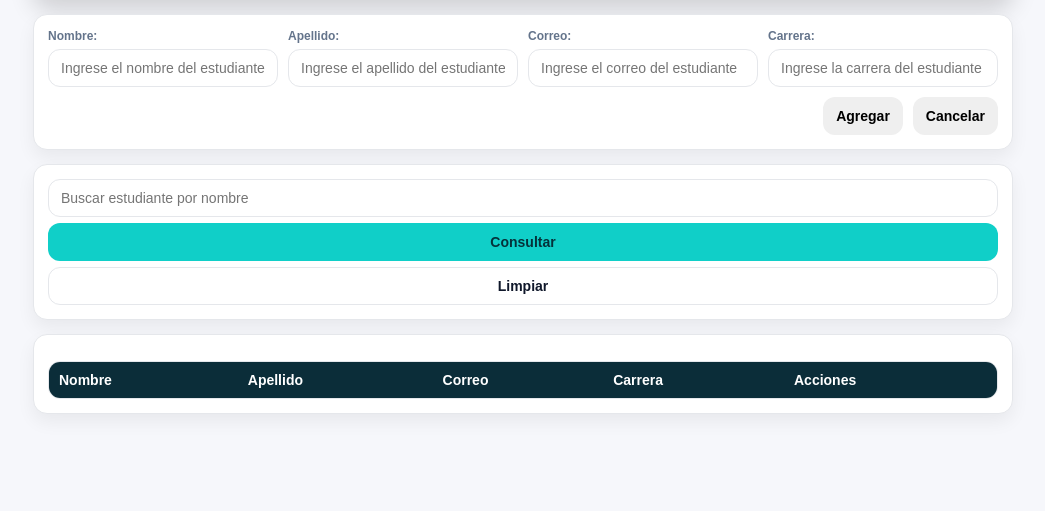
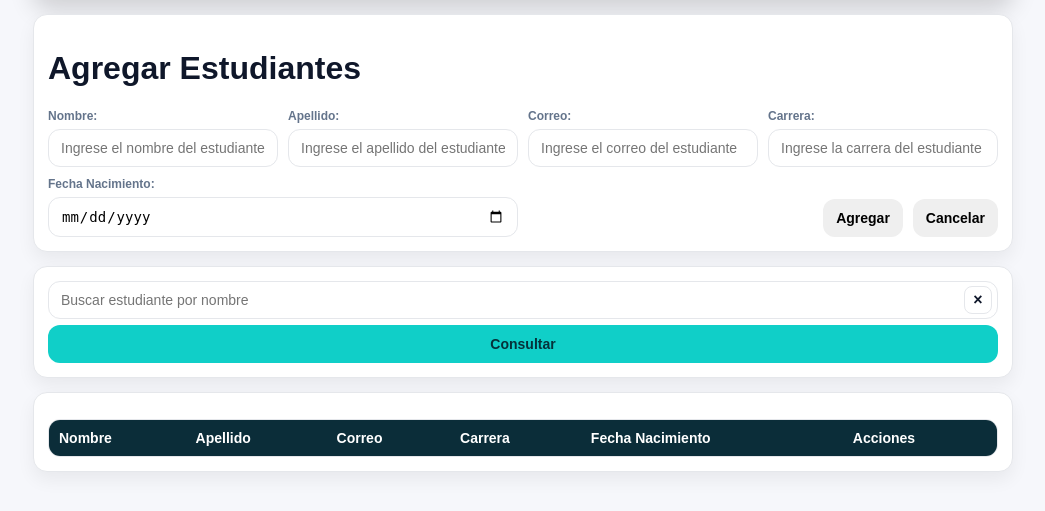
Before and after one commit to DanielVs29/II-51-Laboratorios, a PHP site: page /Lab06/index.html in a window 1280 px wide. Shown: the part 110-621 px from the top of the page, without its empty margins (117-1162 px from the left). Run offline with PHP 8.4, Linux system fonts and the light colour scheme; lists and menus that the app fills with data are empty; some libraries are stand-ins or nearby versions.

Commit message:
Laboratorio listo con CRUD

```diff
--- a/Lab06/app.js
+++ b/Lab06/app.js
@@ -1,85 +1,62 @@
-// importamos el cliente de Supabase para interactuar con la base de datos
-// este cliente ya está configurado con la URL y la clave de acceso a nuestra instancia de Supabase
 import { supabase } from "./supabase.js";
 
-//****************************************
-// Referencias a elementos del DOM
-//****************************************
-// Botones
-const btnClean = document.getElementById("btnClean");
-const btnAdd = document.getElementById("btnAdd");
-const btnCancel = document.getElementById("btnCancel");
-const btnLoad = document.getElementById("btnLoad");
-// Campo de búsqueda
-const txtSearch = document.getElementById("txtSearch");
-//Formulario
+// ****************************************
+// REFERENCIAS DOM
+// ****************************************
+const txtId = document.getElementById("txtId");
 const txtNombre = document.getElementById("txtNombre");
 const txtApellido = document.getElementById("txtApellido");
 const txtCorreo = document.getElementById("txtCorreo");
 const txtCarrera = document.getElementById("txtCarrera");
-// Tabla
+const txtFechaNac = document.getElementById("txtFechaNac");
+
+const btnAdd = document.getElementById("btnAdd");
+const btnCancel = document.getElementById("btnCancel");
+const btnLoad = document.getElementById("btnLoad");
+const btnClear = document.getElementById("btnClear");
+
+const txtSearch = document.getElementById("txtSearch");
 const tbody = document.getElementById("tbodyStudents");
+const tituloForm = document.getElementById("tituloForm");
 
-//Consultar estudiantes al cargar la página
-window.onload = () => {
-  consultarEstudiantes();
-};
-//****************************************
-//Eventos
-//****************************************
-btnLoad.addEventListener("click", async () => consultarEstudiantes());
-btnAdd.addEventListener("click", async () => guardarEstudiante());
+// ****************************************
+// FUNCIONES (PRIMERO 🔥)
+// ****************************************
 
-// funcion de flecha
-// const consultarEstudiantes = async () => {};
-// funcion tradicional
-// function consultarEstudiantes() {}
+const consultarEstudiantes = async () => {
+  let query = supabase
+    .from("estudiantes")
+    .select("id,nombre,apellido,correo,carrera,fechaNacimiento");
 
-// let y const
-// let x = 10;
-// x = 20;
-// const y = 30;
-// y = 40; // error, no se puede reasignar una constante
-// var z = 50;
-// var z = 60; // no error, var permite redeclarar la misma variable
+  if (txtSearch.value.trim()) {
+    query = query.or(
+      `nombre.ilike.%${txtSearch.value}%,apellido.ilike.%${txtSearch.value}%`
+    );
+  }
 
-//****************************************
-//Funciones
-//****************************************
-const consultarEstudiantes = async () => {
-  // usamos el cliente de Supabase para hacer una consulta a la tabla "estudiantes"
-  // json: { "data": [], "error": null }
-  const search = txtSearch.value.trim() || ""; // si el valor es vacío, se asigna una cadena vacía
-  const query = supabase.from("estudiantes").select("id,nombre,apellido,correo,carrera");
-
-  // SEBASTIAN JESUS
-  if (search.length > 0) {
-    // query.ilike("nombre", `%${search}%`);
-    query.or(`nombre.ilike.%${search}%,apellido.ilike.%${search}%`);
-  }
   const { data, error } = await query;
 
   if (error) {
-    console.error(error);
-    alert("Error cargando estudiantes");
-    return;
+    return Swal.fire("Error cargando estudiantes", "", "error");
   }
 
-  // Limpiando y llenando la tabla con los datos obtenidos
   tbody.innerHTML = "";
 
-  // data es un arreglo de objetos, cada objeto representa un estudiante
   data.forEach((r) => {
-    const tr = document.createElement("tr"); //<tr></tr>
-    tr.setAttribute("data-id", r.id);
-    //<td>${r.id ?? ""}</td>
+    const tr = document.createElement("tr");
+
     tr.innerHTML = `
       <td>${r.nombre ?? ""}</td>
       <td>${r.apellido ?? ""}</td>
       <td>${r.correo ?? ""}</td>
       <td>${r.carrera ?? ""}</td>
+      <td>${
+        r.fechaNacimiento
+          ? new Date(r.fechaNacimiento).toLocaleDateString()
+          : ""
+      }</td>
       <td>
-          <button class="btnActualizar" data-id="${r.id}">Actualizar</button>
+        <button class="btnEditar" data-id="${r.id}">Editar</button>
         <button class="btnEliminar" data-id="${r.id}">Eliminar</button>
       </td>
     `;
@@ -94,35 +71,116 @@ const guardarEstudiante = async () => {
     apellido: txtApellido.value.trim(),
     correo: txtCorreo.value.trim(),
     carrera: txtCarrera.value.trim(),
+    fechaNacimiento: txtFechaNac.value
   };
 
-  if (!estudiante.nombre || !estudiante.apellido || !estudiante.correo || !estudiante.carrera) {
-    alert("Por favor, complete todos los campos");
-    return;
+  if (!estudiante.nombre || !estudiante.apellido) {
+    return Swal.fire("Complete los campos", "", "warning");
   }
 
-  const { error } = await supabase.from("estudiantes").insert([estudiante]);
+  let error;
+
+  if (txtId.value) {
+    ({ error } = await supabase
+      .from("estudiantes")
+      .update(estudiante)
+      .eq("id", txtId.value));
+  } else {
+    ({ error } = await supabase
+      .from("estudiantes")
+      .insert([estudiante]));
+  }
 
   if (error) {
-    console.error(error);
-    alert("Error guardando estudiante");
-    return;
+    return Swal.fire("Error guardando estudiante", "", "error");
   }
 
-  alert("Estudiante guardado exitosamente");
-  // Limpiar el formulario
-  txtNombre.value = "";
+  Swal.fire("Guardado correctamente", "", "success");
+
+  limpiarFormulario();
   consultarEstudiantes();
 };
 
 const eliminarEstudiante = async (id) => {
-  if (!confirm("¿Está seguro de eliminar este estudiante?")) return;
-  const { error } = await supabase.from("estudiantes").delete().eq("id", id);
+  const result = await Swal.fire({
+    title: "¿Eliminar estudiante?",
+    icon: "warning",
+    showCancelButton: true,
+    confirmButtonText: "Sí",
+    cancelButtonText: "Cancelar"
+  });
+
+  if (!result.isConfirmed) return;
+
+  const { error } = await supabase
+    .from("estudiantes")
+    .delete()
+    .eq("id", id);
 
   if (error) {
-    console.error(error);
-    alert("Error al eliminar");
-  } else {
+    return Swal.fire("Error al eliminar", "", "error");
+  }
+
+  Swal.fire("Eliminado correctamente", "", "success");
   consultarEstudiantes();
+};
+
+const limpiarFormulario = () => {
+  txtId.value = "";
+  txtNombre.value = "";
+  txtApellido.value = "";
+  txtCorreo.value = "";
+  txtCarrera.value = "";
+  txtFechaNac.value = "";
+
+  btnAdd.textContent = "Agregar";
+  tituloForm.textContent = "Agregar Estudiantes";
+};
+
+// ****************************************
+// EVENTOS (DESPUÉS ⚡)
+// ****************************************
+
+window.onload = () => consultarEstudiantes();
+
+btnLoad.addEventListener("click", consultarEstudiantes);
+btnAdd.addEventListener("click", guardarEstudiante);
+btnCancel.addEventListener("click", limpiarFormulario);
+
+btnClear.addEventListener("click", async () => {
+  txtSearch.value = "";
+  await consultarEstudiantes();
+
+  Swal.fire("Filtro limpiado", "", "info");
+});
+
+// Delegación eventos tabla
+tbody.addEventListener("click", async (e) => {
+  const id = e.target.getAttribute("data-id");
+
+  if (e.target.classList.contains("btnEliminar")) {
+    eliminarEstudiante(id);
   }
-};
+
+  if (e.target.classList.contains("btnEditar")) {
+    const { data, error } = await supabase
+      .from("estudiantes")
+      .select("*")
+      .eq("id", id)
+      .single();
+
+    if (error) {
+      return Swal.fire("Error al cargar estudiante", "", "error");
+    }
+
+    txtId.value = data.id;
+    txtNombre.value = data.nombre;
+    txtApellido.value = data.apellido;
+    txtCorreo.value = data.correo;
+    txtCarrera.value = data.carrera;
+    txtFechaNac.value = data.fechaNacimiento;
+
+    btnAdd.textContent = "Actualizar";
+    tituloForm.textContent = "Editar Estudiante";
+  }
+});
--- a/Lab06/estilos.css
+++ b/Lab06/estilos.css
@@ -213,3 +213,35 @@ table button {
   align-items: flex-end;
   gap: 10px;
 }
+
+
+.input-with-action {
+  position: relative;
+  width: 100%;
+}
+
+.input-with-action input {
+  width: 100%;
+  padding-right: 88px;
+  box-sizing: border-box;
+}
+
+.btn-inline {
+  position: absolute;
+  right: 6px;
+  top: 50%;
+  transform: translateY(-50%);
+  width: 28px;
+  height: 28px;
+  padding: 0;
+  border-radius: 8px;
+  font-size: 16px;
+  line-height: 1;
+  display: inline-flex;
+  align-items: center;
+  justify-content: center;
+}
+
+.btn-inline:active {
+  transform: translateY(-50%);
+}
--- a/Lab06/index.html
+++ b/Lab06/index.html
@@ -15,7 +15,9 @@
       </div>
 
       <div class="card">
+          <h1 id="tituloForm">Agregar Estudiantes</h1>
           <div class="controls">
+            <input type="hidden" id="txtId" />
             <div class="field">
               <label for="txtNombre">Nombre:</label>
               <input type="text" id="txtNombre" placeholder="Ingrese el nombre del estudiante" required />
@@ -28,10 +30,17 @@
               <label for="txtCorreo">Correo:</label>
               <input type="email" id="txtCorreo" placeholder="Ingrese el correo del estudiante" />
             </div>
+
             <div class="field">
               <label for="txtCarrera">Carrera:</label>
               <input type="text" id="txtCarrera" placeholder="Ingrese la carrera del estudiante" />
             </div>
+
+            <div class="field">
+              <label for="txtFechaNac">Fecha Nacimiento:</label>
+              <input type="date" id="txtFechaNac" placeholder="Ingrese la fecha de nacimiento del estudiante" />
+            </div>
+
             <div class="field buttons">
               <button id="btnAdd" class="btn btn-success" type="submit">Agregar</button>
               <button id="btnCancel" class="btn btn-success" type="button">Cancelar</button>
@@ -42,10 +51,11 @@
       <!-- controles -->
       <div class="card">
         <div class="field">
-          <input type="text" id="txtSearch" placeholder="Buscar estudiante por nombre" />
-
+          <div class="input-with-action">
+            <input type="text" id="txtSearch" placeholder="Buscar estudiante por nombre" />
+            <button id="btnClear" class="btn btn-secondary btn-inline" type="button" aria-label="Limpiar" title="Limpiar">&times;</button>
+          </div>
           <button id="btnLoad" class="btn btn-primary" type="button">Consultar</button>
-          <button id="btnClear" class="btn btn-secondary" type="button">Limpiar</button>
         </div>
       </div>
 
@@ -60,6 +70,7 @@
                 <th>Apellido</th>
                 <th>Correo</th>
                 <th>Carrera</th>
+                <th>Fecha Nacimiento</th>
                 <th>Acciones</th>
               </tr>
             </thead>
@@ -70,4 +81,6 @@
     </div>
     <script src="./app.js" type="module"></script>
   </body>
+  <script src="https://cdn.jsdelivr.net/npm/sweetalert2@11"></script>
+<script src="./app.js" type="module"></script>
 </html>
```
Lines whose indentation alone changed are shown as unchanged.
